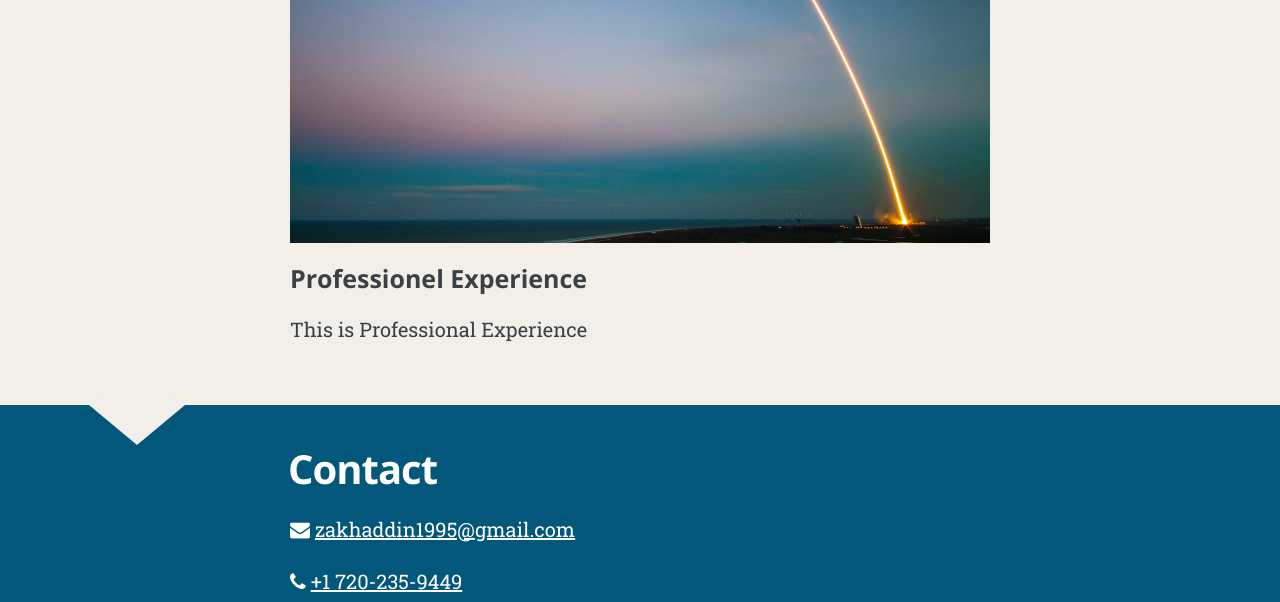
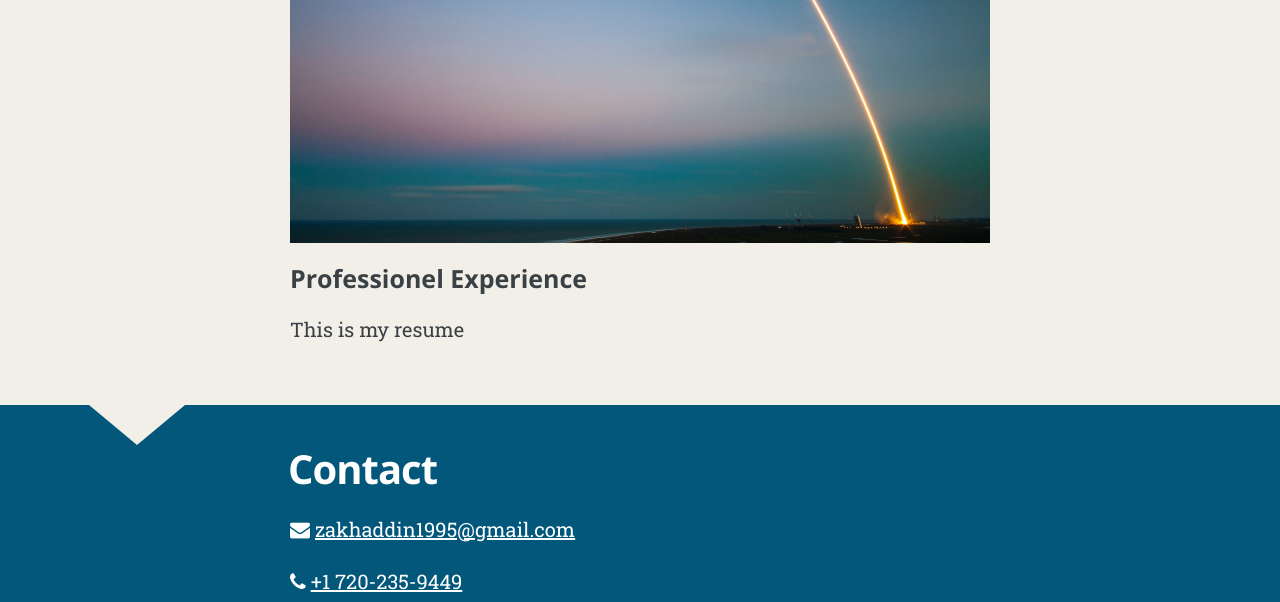
Before and after one commit to zkhalido/zkhalido.github.io, a plain HTML site: page index.html in a window 1280 px wide. Shown: the part 3774-4376 px from the top of the page. Drawn offline with nearby package versions, Linux system fonts and the light colour scheme.

Commit message:
test github repo

```diff
--- a/index.html
+++ b/index.html
@@ -158,7 +158,7 @@
                 <section class="post-content">
                     <p><img src="images/spacex-launch.jpg" alt="Jane Doe"></p>
 <h5 id="professionel-experience">Professionel Experience</h5>
-<p>This is Professional Experience</p>
+<p>This is my resume</p>
 
                 </section>
             </article>
```
